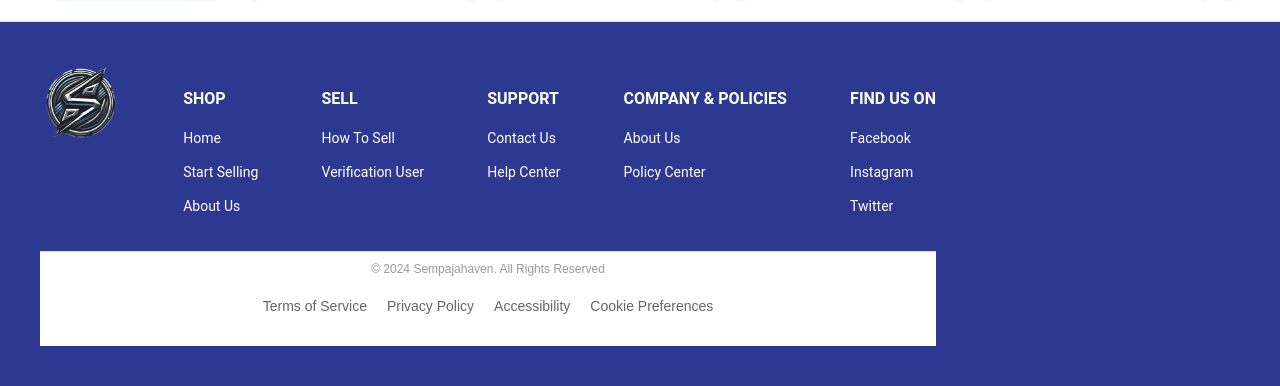
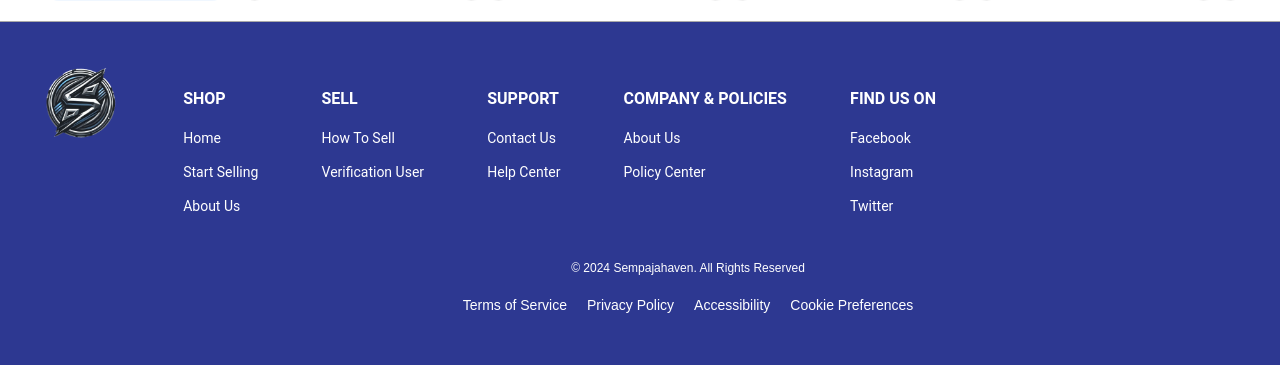
Before and after one commit to itsukikunn/PA_PemWeb, a PHP site: page / in a window 1280 px wide. Shown: the part 1734-2120 px from the top of the page. After the commit the page ends 2099 px from the top, so only its background shows below. Run offline with PHP 8.4, Linux system fonts and the light colour scheme; some libraries are stand-ins or nearby versions.

Commit message:
Update styles.css

```diff
--- a/PA/styles/styles.css
+++ b/PA/styles/styles.css
@@ -19,12 +19,12 @@ body {
 }
 
 .custom-logo {
-  height: 170%;
-  width: 80%;
-  margin-top: -14px;
+  height: 80px;
+  width: 80px;
+  margin-top: -20px;
+  margin-left: -30px;
   border-radius: 5px;
 }
-
 
 .search-bar {
   flex: 1;
@@ -194,7 +194,7 @@ body {
 
 .footer-main {
   background-color: #f8f8f8;
-  border-top: 1px solid #e0e0e0;
+  border-top: 1px solid darkgray;
 }
 
 .footer-container {
@@ -224,6 +224,10 @@ body {
   font-family: "Roboto", sans-serif;
 }
 
+.footer-logo{
+  margin-right: 150px;
+}
+
 .footer-option > div {
   margin-bottom: 20px;
 }
@@ -246,7 +250,7 @@ body {
 
 .list-link {
   text-decoration: none;
-  color: #ffffff;
+  color: white;
   font-size: 14px;
 }
 
@@ -279,12 +283,11 @@ body {
 
 .copyright {
   width: 100%;
-  padding-bottom: 20px;
-  border-top: 1px solid #e0e0e0;
   font-size: 12px;
   text-align: center;
-  color: #999;
-  background-color: white;
+  color: white;
+  background-color: #2d3891;
+  margin-left: 200px;
 }
 
 .sub-copyright {
@@ -312,7 +315,7 @@ body {
 
 .menu-copyright .list-link {
   text-decoration: none;
-  color: #666;
+  color: white;
 }
 
 .menu-copyright .list-link:hover {
```
